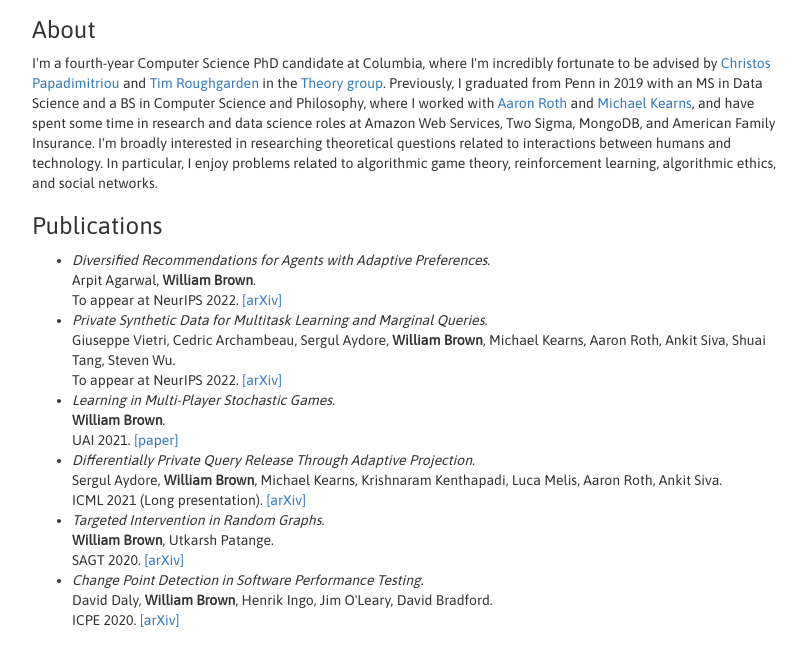
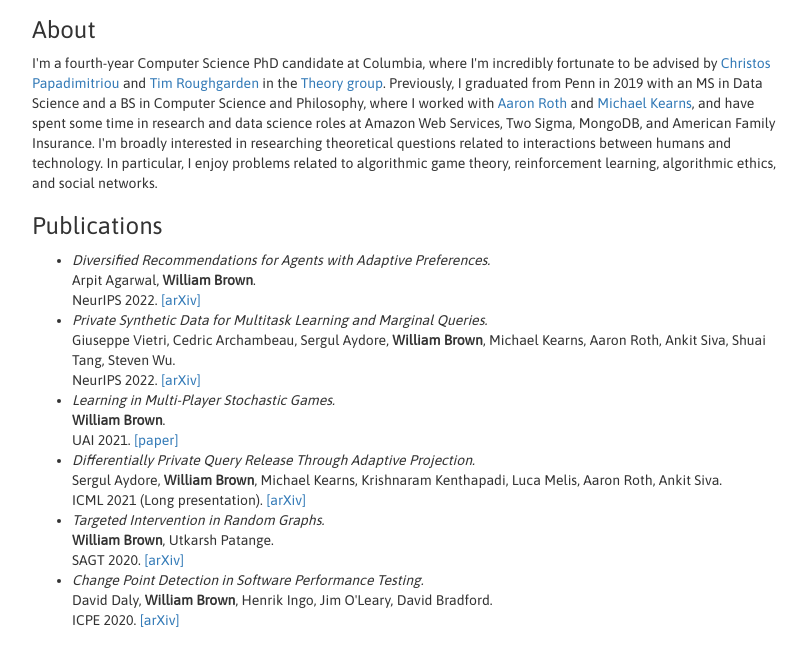
Before and after one commit to wibrown/wibrown.github.io, a plain HTML site: page index.html in a window 1280 px wide. Shown: the part 126-773 px from the top of the page, without its empty margins (233-1039 px from the left). Drawn offline with Linux system fonts and the light colour scheme.

Commit message:
neurips update

```diff
--- a/index.html
+++ b/index.html
@@ -58,8 +58,8 @@ Previously, I graduated from Penn in 2019 with an MS in Data Science and a BS in
                 -->
                 <h3>Publications</h3>
                 <ul>
-                    <li><em>Diversified Recommendations for Agents with Adaptive Preferences.</em><br>Arpit Agarwal, <b>William Brown</b>.<br>To appear at NeurIPS 2022. <a href="https://arxiv.org/abs/2210.07773">[arXiv]</a></li>
-                    <li><em>Private Synthetic Data for Multitask Learning and Marginal Queries.</em><br>Giuseppe Vietri, Cedric Archambeau, Sergul Aydore, <b>William Brown</b>, Michael Kearns, Aaron Roth, Ankit Siva, Shuai Tang, Steven Wu.<br>To appear at NeurIPS 2022. <a href="https://arxiv.org/abs/2209.07400">[arXiv]</a></li>
+                    <li><em>Diversified Recommendations for Agents with Adaptive Preferences.</em><br>Arpit Agarwal, <b>William Brown</b>.<br>NeurIPS 2022. <a href="https://arxiv.org/abs/2210.07773">[arXiv]</a></li>
+                    <li><em>Private Synthetic Data for Multitask Learning and Marginal Queries.</em><br>Giuseppe Vietri, Cedric Archambeau, Sergul Aydore, <b>William Brown</b>, Michael Kearns, Aaron Roth, Ankit Siva, Shuai Tang, Steven Wu.<br>NeurIPS 2022. <a href="https://arxiv.org/abs/2209.07400">[arXiv]</a></li>
                     <li><em>Learning in Multi-Player Stochastic Games.</em><br><b>William Brown</b>.<br>UAI 2021. <a href="https://proceedings.mlr.press/v161/brown21a.html">[paper]</a></li>
                     <li><em>Differentially Private Query Release Through Adaptive Projection.</em><br>Sergul Aydore, <b>William Brown</b>, Michael Kearns, Krishnaram Kenthapadi, Luca Melis, Aaron Roth, Ankit Siva.<br>ICML 2021 (Long presentation). <a href="https://arxiv.org/abs/2103.06641">[arXiv]</a></li>
                     <li><em>Targeted Intervention in Random Graphs.</em><br><b>William Brown</b>, Utkarsh Patange.<br>SAGT 2020. <a href="https://arxiv.org/abs/2007.06445">[arXiv]</a></li>
```
